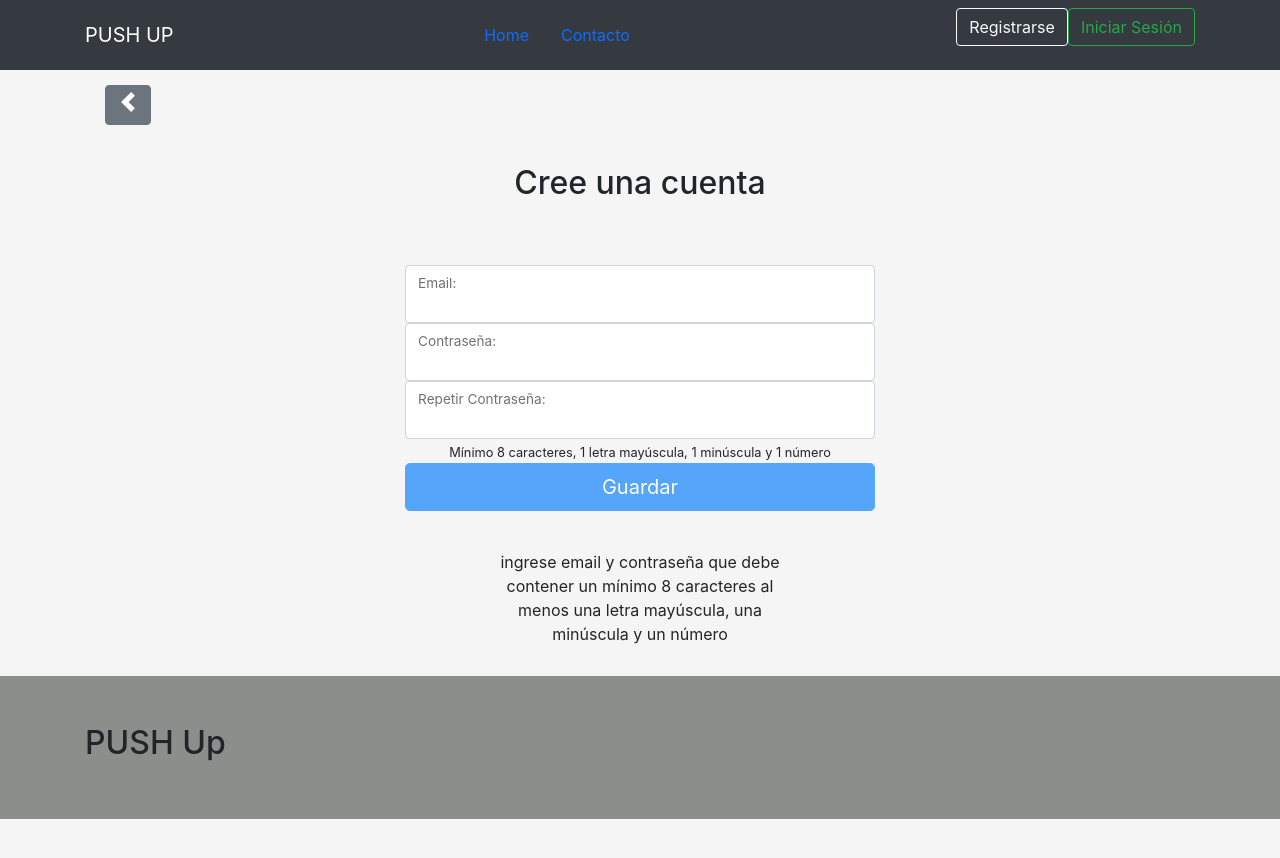
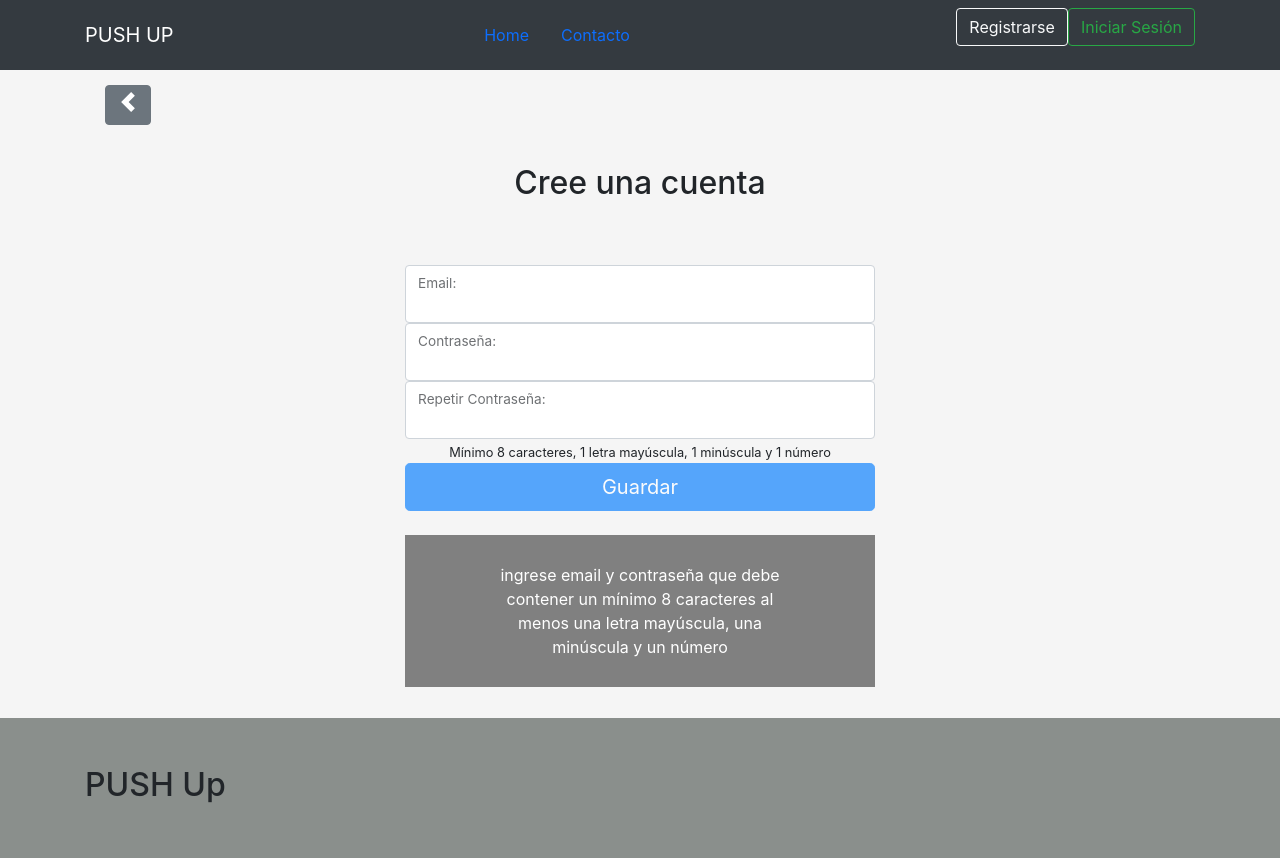
Before and after one commit to carlaalbonico/Tienda, an Angular app: page /signin in a window 1280 px wide. Shown: the top 858 px of the page. Before the commit the page ends 819 px from the top, so only its background shows below. Built offline with nearby package versions, Linux system fonts and the light colour scheme.

Commit message:
arreglo carteles

```diff
--- a/src/app/componentes/login/login.component.html
+++ b/src/app/componentes/login/login.component.html
@@ -25,8 +25,8 @@
         </div>
         <br>
 
-        <div  id="cartel" class="alert alert-danger">
-            <p id="respuesta">{{alerta}}</p>
+        <div  id="cartel" [ngStyle]="presentacion" >
+          <p id="respuesta">{{alerta}}</p>
         </div>
 
 
--- a/src/app/componentes/login/login.component.ts
+++ b/src/app/componentes/login/login.component.ts
@@ -9,23 +9,33 @@ import { ApiService } from 'src/app/helpers/api.service';
   styleUrls: ['./login.component.css']
 })
 export class LoginComponent implements OnInit {
-  usuario:Usuario;
+  usuario: Usuario;
   btnHabilitado!: boolean;
   alerta!: string;
+  presentacion={
+    "position": "relative",
+    "padding": ".75rem 1.25rem",
+    "margin-bottom": "1rem",
+    "border": "1px solid transparent",
+    "border-radius": "0.25 rem",
+    "background-color": "grey",
+    "color": "white"
+
+  }
 
 
 
   //falta ruteo
-  constructor(private ruteo:Router, private api:ApiService) {
+  constructor(private ruteo: Router, private api: ApiService) {
 
-    this.alerta='ingrese email y contraseña que debe contener un mínimo 8 caracteres al menos una letra mayúscula, una minúscula y un número'
+    this.alerta = 'ingrese email y contraseña que debe contener un mínimo 8 caracteres al menos una letra mayúscula, una minúscula y un número'
 
-    this.usuario= new Usuario();
+    this.usuario = new Usuario();
 
-    this.btnHabilitado =true;
+    this.btnHabilitado = true;
 
     if (sessionStorage.getItem("usuario") != null) {
-     this.ruteo.navigate(["/productos"]);
+      this.ruteo.navigate(["/productos"]);
     }
 
   }
@@ -55,24 +65,37 @@ export class LoginComponent implements OnInit {
 
     this.api.enviarDatosPostLogin(datos).subscribe(
       respuesta => {
-        this.funcionARealizar(respuesta)},
+        this.funcionARealizar(respuesta)
+      },
 
     );
   }
 
-  funcionARealizar(respuesta:any) {
+  funcionARealizar(respuesta: any) {
 
 
-    if(respuesta=="Acceso correcto"){//muestra la respuesta tipo texto!
+    if (respuesta == "Acceso correcto") {//muestra la respuesta tipo texto!
       this.alerta = respuesta;
       sessionStorage.setItem("usuario", this.usuario.email);
 
-      this.ruteo.navigate(['/productos']);}
-      else{
-        //muestra la respuesta tipo texto!
+      this.ruteo.navigate(['/productos']);
+    }
+    else {
+      //muestra la respuesta tipo texto!
       this.alerta = respuesta;
 
+      this.presentacion = {
+        "position": "relative",
+        "padding": ".75rem 1.25rem",
+        "margin-bottom": "1rem",
+        "border": "1px solid transparent",
+        "border-radius": "0.25 rem",
+        "background-color": "#dc3545",
+        "color": "white"
+
       }
+
+    }
 
   }
 
--- a/src/app/componentes/nuevo-producto/nuevo-producto.component.html
+++ b/src/app/componentes/nuevo-producto/nuevo-producto.component.html
@@ -45,7 +45,7 @@
             <br>
 
 
-            <div  id="cartel" class="alert alert-danger">
+            <div  id="cartel" [ngStyle]="presentacion">
                 <p id="respuesta">{{alerta}}</p>
             </div>
     </main>
--- a/src/app/componentes/nuevo-producto/nuevo-producto.component.ts
+++ b/src/app/componentes/nuevo-producto/nuevo-producto.component.ts
@@ -16,6 +16,7 @@ export class NuevoProductoComponent implements OnInit {
   newCategoria!:string;
   alerta!: string;
   nuevoProd!:Producto;
+  presentacion!: any;
 
 
   constructor(private ruteo:Router, private api:ApiService) {
@@ -44,6 +45,19 @@ export class NuevoProductoComponent implements OnInit {
   funcionARealizar(respuesta:Object){
     this.nuevoProd = <Producto>respuesta;
     this.alerta = "producto agregado correctamente";
+
+    this.presentacion = {
+      "position": "relative",
+      "padding": ".75rem 1.25rem",
+      "margin-bottom": "1rem",
+      "border": "1px solid transparent",
+      "border-radius": "0.25 rem",
+      "background-color": "#28a745",
+      "color": "white"
+
+    }
+
+
   }
 
 
--- a/src/app/componentes/productos/productos.component.html
+++ b/src/app/componentes/productos/productos.component.html
@@ -59,7 +59,7 @@
                     </td>
 
                     <td>
-                        <label *ngIf="modificar!=item.id"><td>{{item.precio}}</td></label>
+                        <label *ngIf="modificar!=item.id"><td>${{item.precio}}</td></label>
                         <input *ngIf="modificar==item.id" type="text" class="form-control" id="txtPrecio"  [(ngModel)]="item.precio" name="Precio{{item.precio}}" >
                     </td>
 
@@ -90,7 +90,7 @@
         </table>
 
     </div>
-    <div  id="cartel" >
+    <div  id="cartel" [ngStyle]="presentacion" >
                 <p id="respuesta">{{alerta}}</p>
     </div>
 
--- a/src/app/componentes/productos/productos.component.ts
+++ b/src/app/componentes/productos/productos.component.ts
@@ -13,6 +13,7 @@ export class ProductosComponent implements OnInit {
   alerta: string | undefined;
   modificar!:number;
   filter!:string;
+  presentacion!: any;
 
   constructor(private ruteo:Router, private api:ApiService) {
 
@@ -64,6 +65,16 @@ export class ProductosComponent implements OnInit {
     //muestra la respuesta tipo texto!
       this.alerta = respuesta;
      console.log(respuesta);
+     this.presentacion = {
+      "position": "relative",
+      "padding": ".75rem 1.25rem",
+      "margin-bottom": "1rem",
+      "border": "1px solid transparent",
+      "border-radius": "0.25 rem",
+      "background-color": "#28a745",
+      "color": "white"
+
+    }
   }
 
 }
--- a/src/app/componentes/signin/signin.component.html
+++ b/src/app/componentes/signin/signin.component.html
@@ -40,8 +40,8 @@
             </form>
             <br>
 
-            <div >
+            <div  id="cartel" [ngStyle]="presentacion" >
                 <p id="respuesta">{{alerta}}</p>
-            </div>
+    </div>
     </main>
 </div>
--- a/src/app/componentes/signin/signin.component.ts
+++ b/src/app/componentes/signin/signin.component.ts
@@ -14,6 +14,16 @@ export class SigninComponent implements OnInit {
   alerta!:string;
   btnHabilitado!:boolean;
   usuario!:Usuario;
+  presentacion={
+    "position": "relative",
+    "padding": ".75rem 1.25rem",
+    "margin-bottom": "1rem",
+    "border": "1px solid transparent",
+    "border-radius": "0.25 rem",
+    "background-color": "grey",
+    "color": "white"
+
+  }
 
   constructor(private api:ApiService) {
     this.btnHabilitado =true;//deshabilitado
@@ -51,17 +61,37 @@ export class SigninComponent implements OnInit {
 
       });
     } else {
-      (<HTMLElement>document.getElementById('respuesta')).style.color = '#ff0000';
+
       this.alerta = "Las contraseñas no coinciden";
       this.newPass = "";
       this.newPass2 = "";
+      this.presentacion = {
+        "position": "relative",
+        "padding": ".75rem 1.25rem",
+        "margin-bottom": "1rem",
+        "border": "1px solid transparent",
+        "border-radius": "0.25 rem",
+        "background-color": "#dc3545",
+        "color": "white"
+
+      }
     }
   }
     funcionARealizar(respuesta:Object){
       this.usuario = <Usuario>respuesta;
-      (<HTMLElement>document.getElementById('respuesta')).style.color = '#0000ff';
-      (<HTMLElement>document.getElementById('respuesta')).style.fontSize = '14px';
+
       this.alerta = "Usuario generado correctamente";
+
+      this.presentacion = {
+        "position": "relative",
+        "padding": ".75rem 1.25rem",
+        "margin-bottom": "1rem",
+        "border": "1px solid transparent",
+        "border-radius": "0.25 rem",
+        "background-color": "#28a745",
+        "color": "white"
+
+      }
 
     }
 
```
